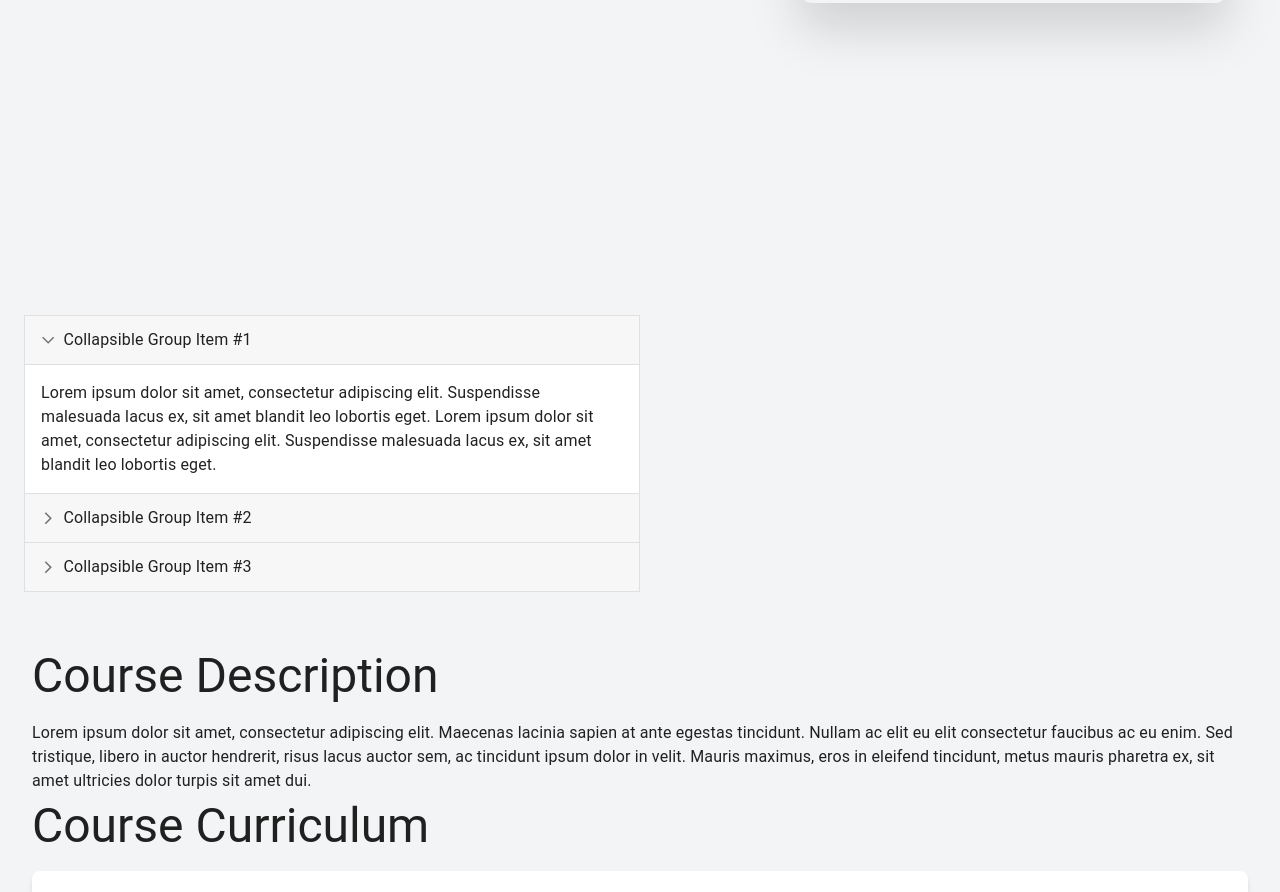
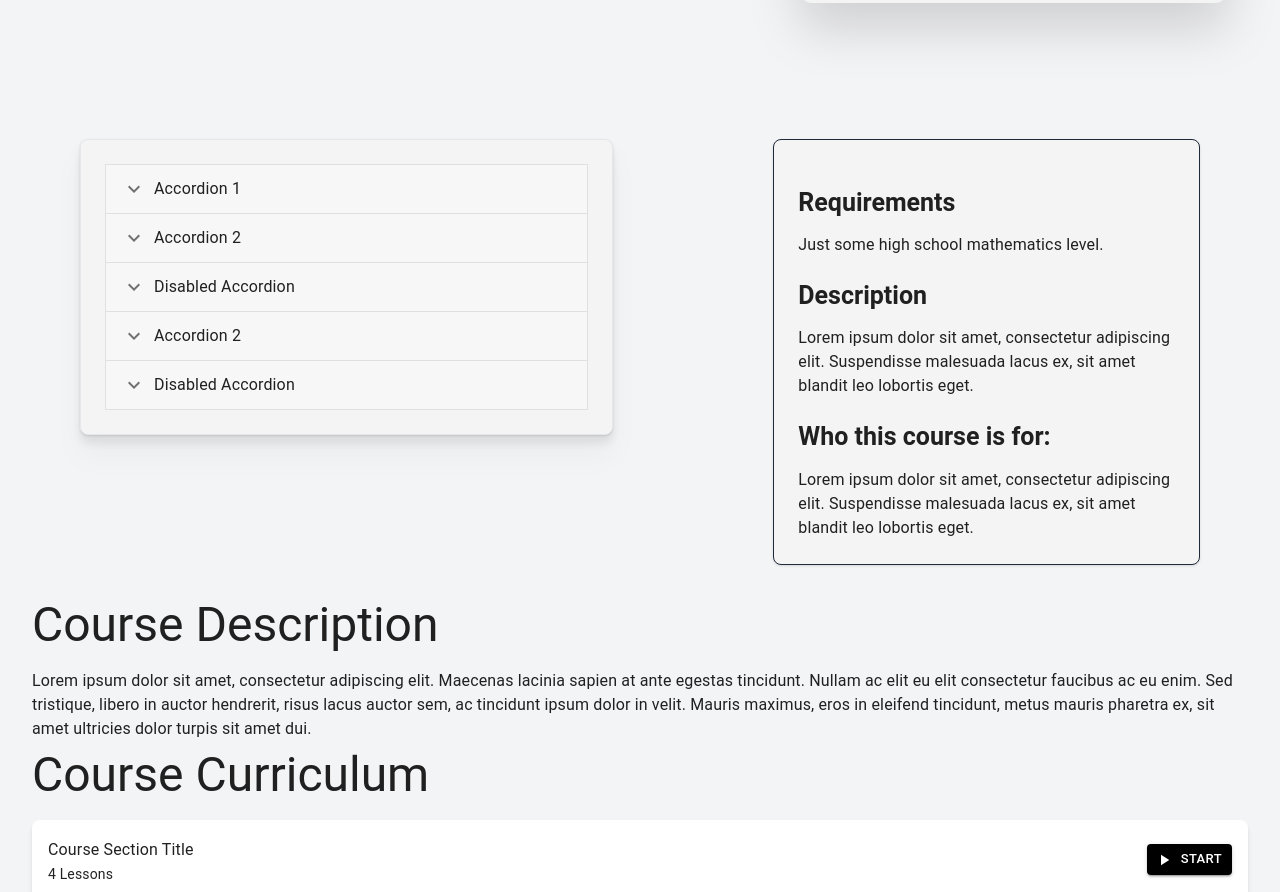
Before and after one commit to X1ucifer/spyberrys_new, a Next.js app: page /course/1 in a window 1280 px wide. Shown: the part 1349-2241 px from the top of the page. Built offline with nearby package versions, Linux system fonts and the light colour scheme.

Commit message:
Update [id].js

```diff
--- a/pages/course/[id].js
+++ b/pages/course/[id].js
@@ -29,7 +29,7 @@ import ArrowForwardIosSharpIcon from '@mui/icons-material/ArrowForwardIosSharp';
 import MuiAccordion from '@mui/material/Accordion';
 import MuiAccordionSummary from '@mui/material/AccordionSummary';
 import MuiAccordionDetails from '@mui/material/AccordionDetails';
-
+import ExpandMoreIcon from '@mui/icons-material/ExpandMore';
 
 const Accordion = styled((props) => (
   <MuiAccordion disableGutters elevation={0} square {...props} />
@@ -569,54 +569,131 @@ const CoursePreview = () => {
 
 
 
-        <div className="flex justify-around p-6 " >
+        <div className="flex justify-around mt-[-15%] " >
 
-          <div class="basis-1/2">
 
-          <Accordion expanded={expanded === 'panel1'} onChange={handleAccordion('panel1')}>
-            <AccordionSummary aria-controls="panel1d-content" id="panel1d-header">
-              <Typography>Collapsible Group Item #1</Typography>
+          <div class="basis-5/12">
+            <div class="max-w-[50rem] mt-10 p-6 bg-white border border-gray-200 rounded-lg shadow bg-zinc-100 drop-shadow-xl overflow-auto">
+              <Accordion>
+                <AccordionSummary
+                  expandIcon={<ExpandMoreIcon />}
+                  aria-controls="panel1a-content"
+                  id="panel1a-header"
+                >
+                  <Typography>Accordion 1</Typography>
                 </AccordionSummary>
                 <AccordionDetails>
                   <Typography>
                     Lorem ipsum dolor sit amet, consectetur adipiscing elit. Suspendisse
-                malesuada lacus ex, sit amet blandit leo lobortis eget. Lorem ipsum dolor
-                sit amet, consectetur adipiscing elit. Suspendisse malesuada lacus ex,
-                sit amet blandit leo lobortis eget.
+                    malesuada lacus ex, sit amet blandit leo lobortis eget.
                   </Typography>
                 </AccordionDetails>
               </Accordion>
-          <Accordion expanded={expanded === 'panel2'} onChange={handleAccordion('panel2')}>
-            <AccordionSummary aria-controls="panel2d-content" id="panel2d-header">
-              <Typography>Collapsible Group Item #2</Typography>
+              <Accordion>
+                <AccordionSummary
+                  expandIcon={<ExpandMoreIcon />}
+                  aria-controls="panel2a-content"
+                  id="panel2a-header"
+                >
+                  <Typography>Accordion 2</Typography>
                 </AccordionSummary>
                 <AccordionDetails>
                   <Typography>
                     Lorem ipsum dolor sit amet, consectetur adipiscing elit. Suspendisse
-                malesuada lacus ex, sit amet blandit leo lobortis eget. Lorem ipsum dolor
-                sit amet, consectetur adipiscing elit. Suspendisse malesuada lacus ex,
-                sit amet blandit leo lobortis eget.
+                    malesuada lacus ex, sit amet blandit leo lobortis eget.
                   </Typography>
                 </AccordionDetails>
               </Accordion>
-          <Accordion expanded={expanded === 'panel3'} onChange={handleAccordion('panel3')}>
-            <AccordionSummary aria-controls="panel3d-content" id="panel3d-header">
-              <Typography>Collapsible Group Item #3</Typography>
+              <Accordion >
+                <AccordionSummary
+                  expandIcon={<ExpandMoreIcon />}
+                  aria-controls="panel3a-content"
+                  id="panel3a-header"
+                >
+                  <Typography>Disabled Accordion</Typography>
                 </AccordionSummary>
                 <AccordionDetails>
                   <Typography>
                     Lorem ipsum dolor sit amet, consectetur adipiscing elit. Suspendisse
-                malesuada lacus ex, sit amet blandit leo lobortis eget. Lorem ipsum dolor
-                sit amet, consectetur adipiscing elit. Suspendisse malesuada lacus ex,
-                sit amet blandit leo lobortis eget.
+                    malesuada lacus ex, sit amet blandit leo lobortis eget.
+                  </Typography>
+                </AccordionDetails>
+
+                <AccordionSummary
+                  expandIcon={<ExpandMoreIcon />}
+                  aria-controls="panel1a-content"
+                  id="panel1a-header"
+                >
+                  <Typography>Accordion 1</Typography>
+                </AccordionSummary>
+                <AccordionDetails>
+                  <Typography>
+                    Lorem ipsum dolor sit amet, consectetur adipiscing elit. Suspendisse
+                    malesuada lacus ex, sit amet blandit leo lobortis eget.
+                  </Typography>
+                </AccordionDetails>
+              </Accordion>
+              <Accordion>
+                <AccordionSummary
+                  expandIcon={<ExpandMoreIcon />}
+                  aria-controls="panel2a-content"
+                  id="panel2a-header"
+                >
+                  <Typography>Accordion 2</Typography>
+                </AccordionSummary>
+                <AccordionDetails>
+                  <Typography>
+                    Lorem ipsum dolor sit amet, consectetur adipiscing elit. Suspendisse
+                    malesuada lacus ex, sit amet blandit leo lobortis eget.
+                  </Typography>
+                </AccordionDetails>
+              </Accordion>
+              <Accordion >
+                <AccordionSummary
+                  expandIcon={<ExpandMoreIcon />}
+                  aria-controls="panel3a-content"
+                  id="panel3a-header"
+                >
+                  <Typography>Disabled Accordion</Typography>
+                </AccordionSummary>
+                <AccordionDetails>
+                  <Typography>
+                    Lorem ipsum dolor sit amet, consectetur adipiscing elit. Suspendisse
+                    malesuada lacus ex, sit amet blandit leo lobortis eget.
                   </Typography>
                 </AccordionDetails>
               </Accordion>
 
+            </div>
+          </div>
+
+          <div class="basis-4/12">
+            <div class="max-w-[50rem] mt-10 p-6 bg-white border border-gray-800 rounded-lg shadow bg-zinc-100 ">
+            <Typography variant="h3" component="h2" marginTop={3} marginBottom={2} fontSize={25} fontWeight={'bold'} >
+            Requirements
+                </Typography>
+                <Typography>
+                Just some high school mathematics level.
+                  </Typography>
+
+                  <Typography variant="h3" component="h2" marginTop={3} marginBottom={2} fontSize={25} fontWeight={'bold'} >
+            Description
+                </Typography>
+                <Typography>
+                    Lorem ipsum dolor sit amet, consectetur adipiscing elit. Suspendisse
+                    malesuada lacus ex, sit amet blandit leo lobortis eget.
+                  </Typography>
+
+                  <Typography variant="h3" component="h2" marginTop={3} marginBottom={2} fontSize={25} fontWeight={'bold'} >
+                  Who this course is for:
+                </Typography>
+                <Typography>
+                    Lorem ipsum dolor sit amet, consectetur adipiscing elit. Suspendisse
+                    malesuada lacus ex, sit amet blandit leo lobortis eget.
+                  </Typography>
+
 
             </div>
-
-          <div class="basis-1/2">
 
 
           </div>
```
Lines whose indentation alone changed are shown as unchanged.
